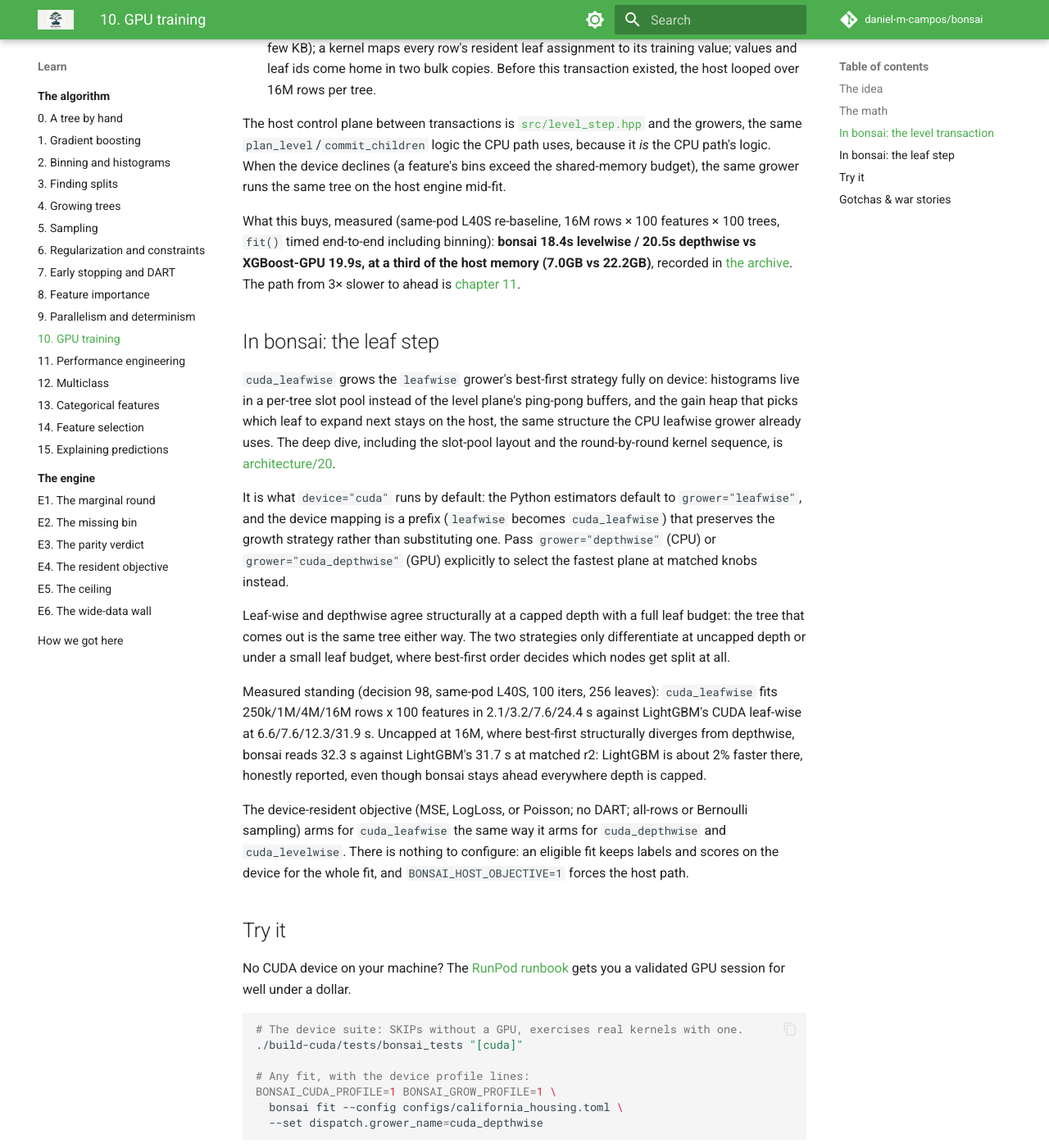
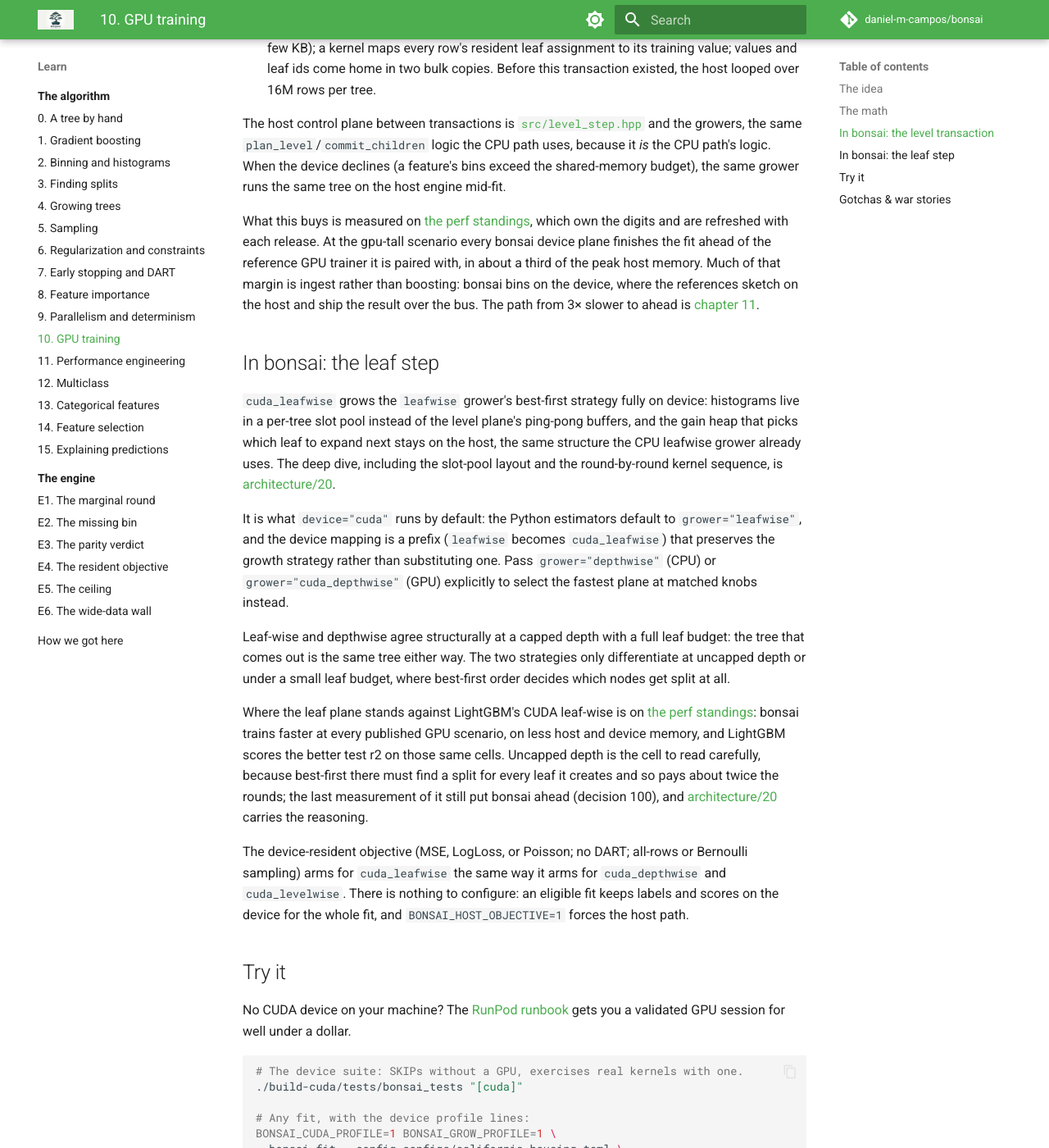
Before and after one commit to daniel-m-campos/bonsai, an MkDocs documentation site: the page built from docs/guide/10-gpu-training.md, in a window 1280 px wide and 1400 px high, scrolled down 2156 px. Shown: the whole window at 82% size. Built offline with MkDocs 1.6.1 and Material for MkDocs 9.7.7, drawn with Linux system fonts in a browser that asks for light colours; comment, search, counter and statistics services are not loaded.

Commit message:
docs(guide): link the GPU standings instead of restating them
Chapter 10 quoted two retired ladders: an archive row decision 103
retired (18.4/20.5s against XGBoost 19.9s, 7.0 against 22.2GB) and
decision 98's leafwise ladder, which decision 100 invalidated by
re-measuring it on the fixed ingest path. Its "LightGBM 2% faster
uncapped" line inverted with the same correction.

Both passages now do what STYLE.md asks: link the perf standings, which
own the digits and refresh with each release, and keep only the
qualitative claim each passage needs. The losses stay visible, since
LightGBM still scores the better r2 on the cells where bonsai trains
faster.

```diff
--- a/docs/guide/10-gpu-training.md
+++ b/docs/guide/10-gpu-training.md
@@ -35,7 +35,7 @@ Follow one fit through the transactions:
 
 The host control plane between transactions is [`src/level_step.hpp`](../../src/level_step.hpp) and the growers, the same `plan_level`/`commit_children` logic the CPU path uses, because it *is* the CPU path's logic. When the device declines (a feature's bins exceed the shared-memory budget), the same grower runs the same tree on the host engine mid-fit.
 
-What this buys, measured (same-pod L40S re-baseline, 16M rows × 100 features × 100 trees, `fit()` timed end-to-end including binning): **bonsai 18.4s levelwise / 20.5s depthwise vs XGBoost-GPU 19.9s, at a third of the host memory (7.0GB vs 22.2GB)**, recorded in [the archive](../method/results/archive.md). The path from 3× slower to ahead is [chapter 11](11-performance-engineering.md).
+What this buys is measured on [the perf standings](../method/results/perf.md), which own the digits and are refreshed with each release. At the gpu-tall scenario every bonsai device plane finishes the fit ahead of the reference GPU trainer it is paired with, in about a third of the peak host memory. Much of that margin is ingest rather than boosting: bonsai bins on the device, where the references sketch on the host and ship the result over the bus. The path from 3× slower to ahead is [chapter 11](11-performance-engineering.md).
 
 ## In bonsai: the leaf step
 
@@ -45,7 +45,7 @@ It is what `device="cuda"` runs by default: the Python estimators default to `gr
 
 Leaf-wise and depthwise agree structurally at a capped depth with a full leaf budget: the tree that comes out is the same tree either way. The two strategies only differentiate at uncapped depth or under a small leaf budget, where best-first order decides which nodes get split at all.
 
-Measured standing (decision 98, same-pod L40S, 100 iters, 256 leaves): `cuda_leafwise` fits 250k/1M/4M/16M rows x 100 features in 2.1/3.2/7.6/24.4 s against LightGBM's CUDA leaf-wise at 6.6/7.6/12.3/31.9 s. Uncapped at 16M, where best-first structurally diverges from depthwise, bonsai reads 32.3 s against LightGBM's 31.7 s at matched r2: LightGBM is about 2% faster there, honestly reported, even though bonsai stays ahead everywhere depth is capped.
+Where the leaf plane stands against LightGBM's CUDA leaf-wise is on [the perf standings](../method/results/perf.md): bonsai trains faster at every published GPU scenario, on less host and device memory, and LightGBM scores the better test r2 on those same cells. Uncapped depth is the cell to read carefully, because best-first there must find a split for every leaf it creates and so pays about twice the rounds; the last measurement of it still put bonsai ahead (decision 100), and [architecture/20](../architecture/20-cuda-leafwise.md) carries the reasoning.
 
 The device-resident objective (MSE, LogLoss, or Poisson; no DART; all-rows or Bernoulli sampling) arms for `cuda_leafwise` the same way it arms for `cuda_depthwise` and `cuda_levelwise`. There is nothing to configure: an eligible fit keeps labels and scores on the device for the whole fit, and `BONSAI_HOST_OBJECTIVE=1` forces the host path.
 
```
